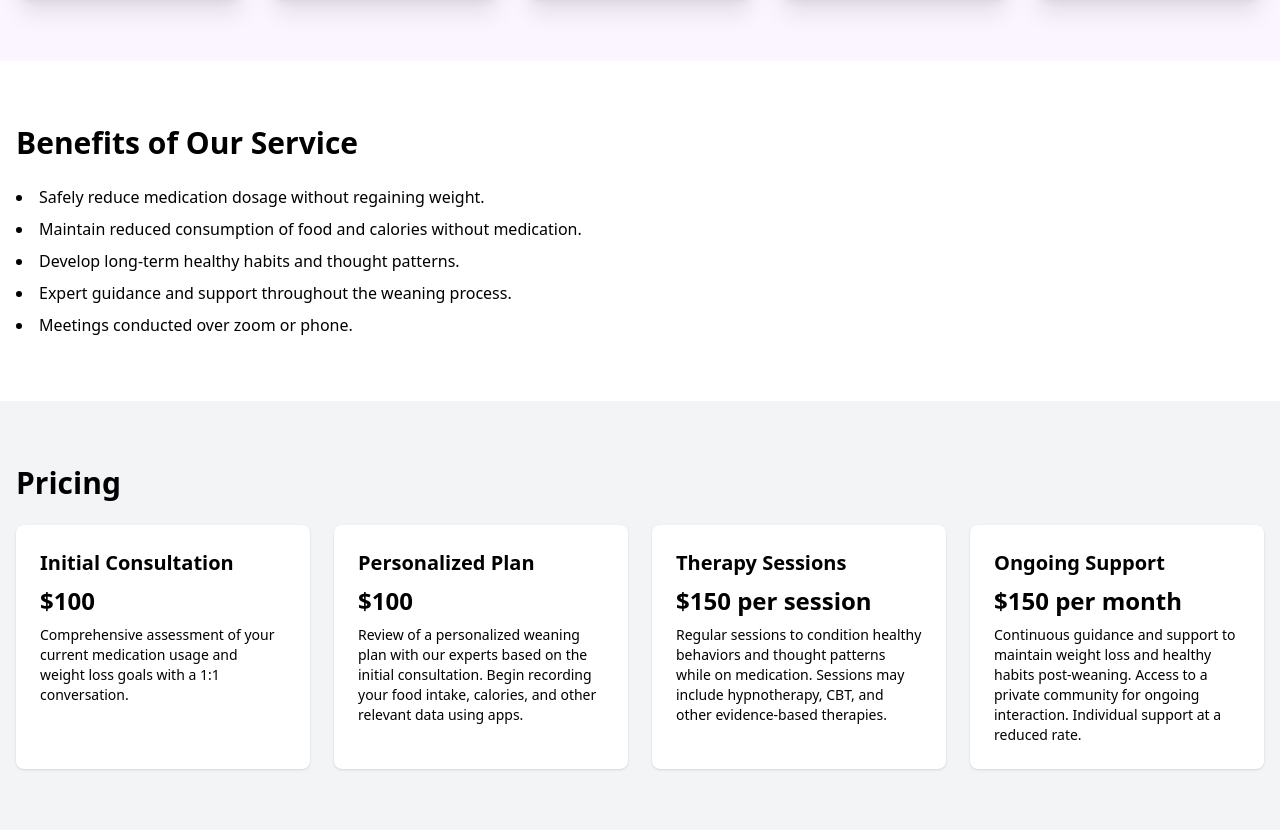
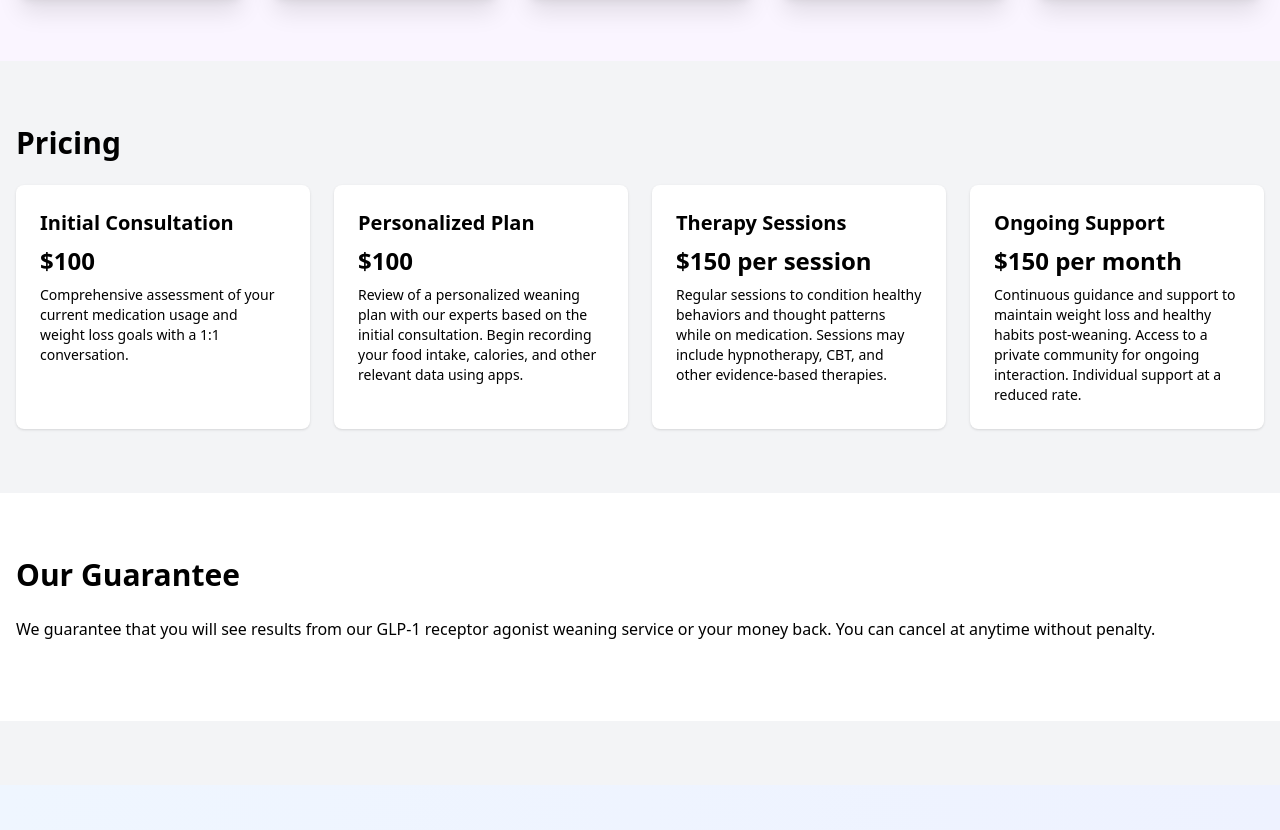
Before and after one commit to deanndraper/GLP1, a plain HTML site: page index.html in a window 1280 px wide. Shown: the part 1749-2579 px from the top of the page. Drawn offline with nearby package versions, Linux system fonts and the light colour scheme.

Commit message:
version prior to claude 3.7 rewrite

```diff
--- a/index.html
+++ b/index.html
@@ -96,19 +96,7 @@
     </div>
   </section>
 
-  <!-- Benefits Section -->
-  <section id="benefits" class="py-16">
-    <div class="container mx-auto px-4">
-      <h2 class="text-3xl font-bold mb-6">Benefits of Our Service</h2>
-      <ul class="list-disc list-inside space-y-2">
-        <li>Safely reduce medication dosage without regaining weight.</li>
-        <li>Maintain reduced consumption of food and calories without medication.</li>
-        <li>Develop long-term healthy habits and thought patterns.</li>
-        <li>Expert guidance and support throughout the weaning process.</li>
-        <li>Meetings conducted over zoom or phone. </li>
-      </ul>
-    </div>
-  </section>
+
 
   <!-- Pricing Section -->
   <section id="pricing" class="py-16 bg-gray-100">
```
